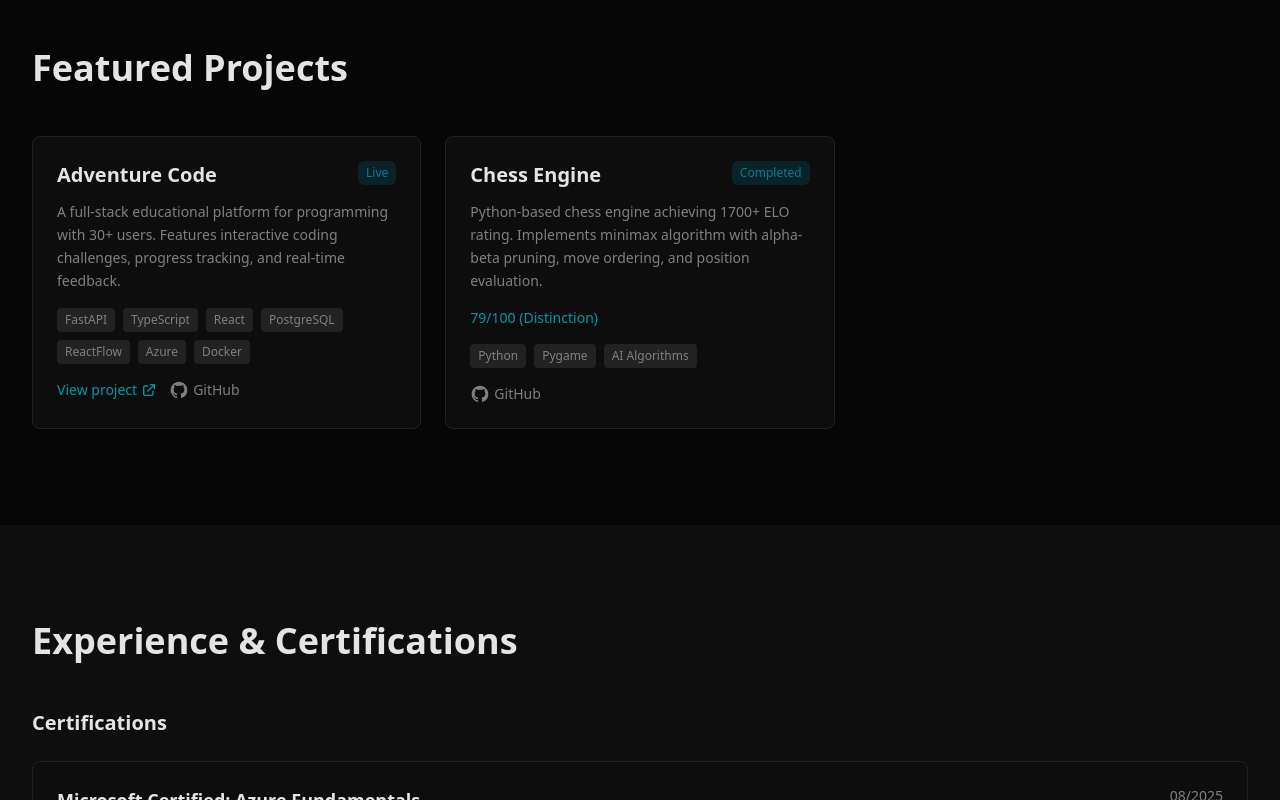
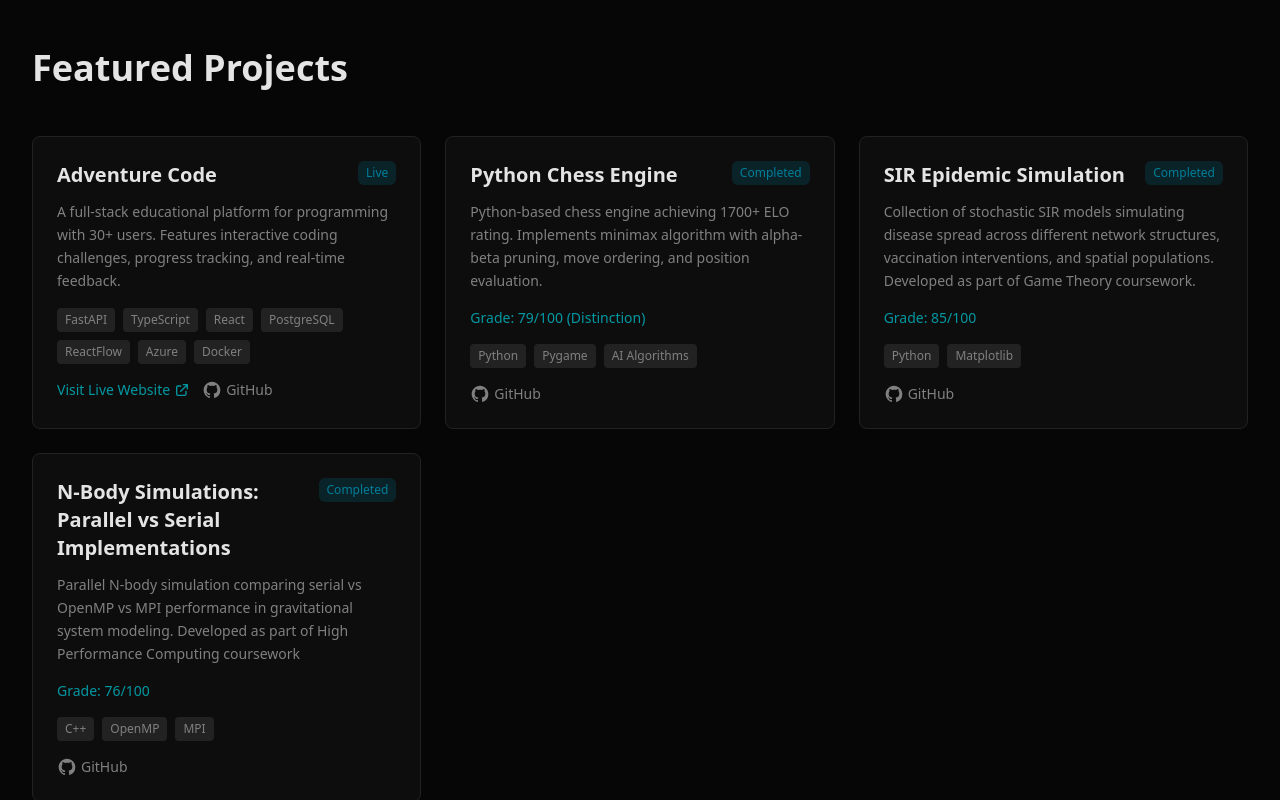
Before and after one commit to Joshua-Onley/portfolio, a React (Vite) app: page / in a window 1280 px wide. Shown: the part 2680-3480 px from the top of the page. Built offline with nearby package versions, Linux system fonts and the light colour scheme.

Commit message:
updated project section

```diff
--- a/src/components/Projects.tsx
+++ b/src/components/Projects.tsx
@@ -10,14 +10,34 @@ export default function Projects() {
         status: "Live",
       },
       {
-        title: "Chess Engine",
+        title: "Python Chess Engine",
         description:
           "Python-based chess engine achieving 1700+ ELO rating. Implements minimax algorithm with alpha-beta pruning, move ordering, and position evaluation.",
         technologies: ["Python", "Pygame", "AI Algorithms"],
         github: "https://github.com/Joshua-Onley/PythonChessEngine",
         status: "Completed",
-        grade: "79/100 (Distinction)",
+        grade: "Grade: 79/100 (Distinction)",
+
       },
+
+      {
+        title: "SIR Epidemic Simulation",
+        description: "Collection of stochastic SIR models simulating disease spread across different network structures, vaccination interventions, and spatial populations. Developed as part of Game Theory coursework.",
+
+        technologies: ["Python", "Matplotlib"],
+        github: "https://github.com/Joshua-Onley/sir-epidemic-simulations",
+        status: "Completed",
+        grade: "Grade: 85/100"
+      },
+
+      {
+        title: "N-Body Simulations: Parallel vs Serial Implementations",
+        description: "Parallel N-body simulation comparing serial vs OpenMP vs MPI performance in gravitational system modeling. Developed as part of High Performance Computing coursework",
+        technologies: ["C++", "OpenMP", "MPI"],
+        github: "https://github.com/Joshua-Onley/nbody-parallel-simulations",
+        status: "Completed",
+        grade: "Grade: 76/100"
+      }
 
     ]
 
@@ -61,7 +81,7 @@ export default function Projects() {
                       rel="noopener noreferrer"
                       className="inline-flex items-center gap-1 text-sm text-accent hover:underline"
                     >
-                      View project
+                      Visit Live Website
                       <svg className="w-4 h-4" fill="none" viewBox="0 0 24 24" stroke="currentColor">
                         <path
                           strokeLinecap="round"
```
Also changed, not shown: 1 other file (tests, documents, lock files or other folders).
